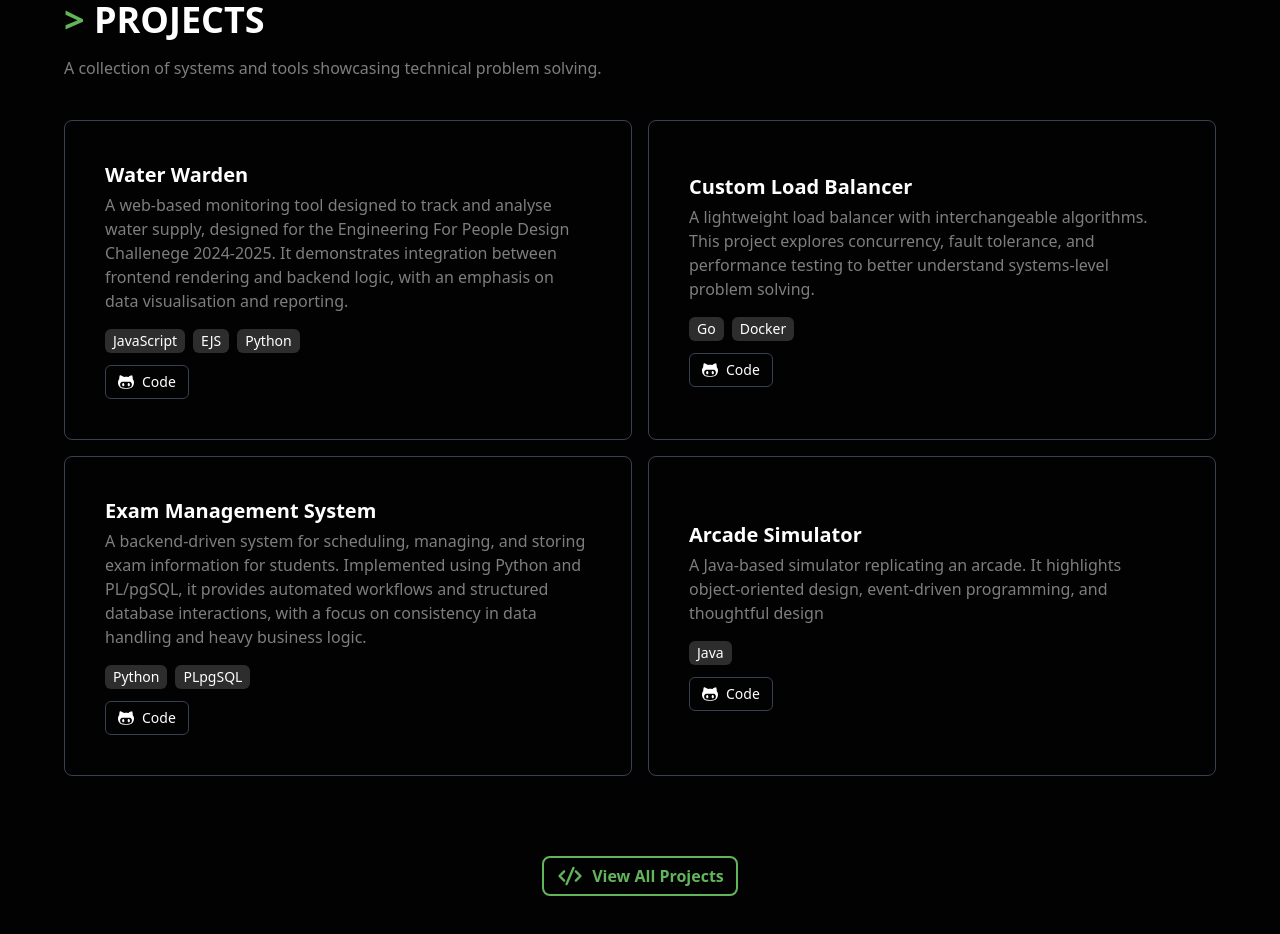
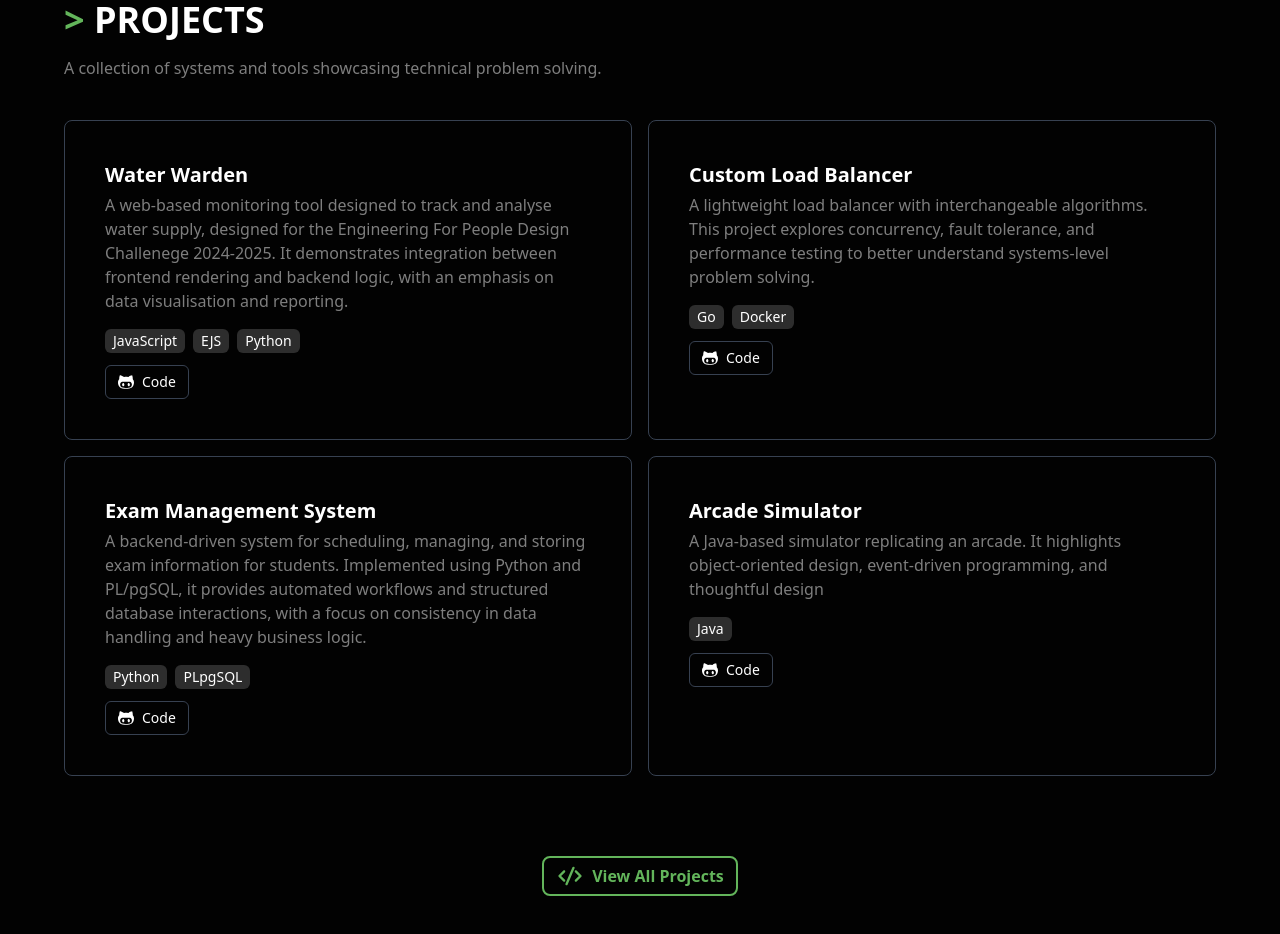
Before and after one commit to arthurstevens/portfolio, a React (Vite) app: page / in a window 1280 px wide. Shown: the part 1822-2756 px from the top of the page. Built offline with nearby package versions, Linux system fonts and the light colour scheme.

Commit message:
feat(projects): move card content from middle (horizontal) to start

```diff
--- a/src/components/ui/ProjectCard.tsx
+++ b/src/components/ui/ProjectCard.tsx
@@ -9,7 +9,7 @@ type ProjectCardProps = {
 const ProjectCard = ({ project:
   { title, description, tools, linkGit, linkDemo }
 }: ProjectCardProps) => (
-  <div className="flex flex-col justify-center p-10 rounded-lg border-1 h-full border-border hover:border-accent transition duration-100 ease-in">
+  <div className="flex flex-col p-10 rounded-lg border-1 h-full border-border hover:border-accent transition duration-100 ease-in">
     <h4 className="text-xl font-semibold mb-1">{ title }</h4>
     <p className="text-secondary mb-4">{ description }</p>
     <ul className="flex space-x-2 mb-3">
```
